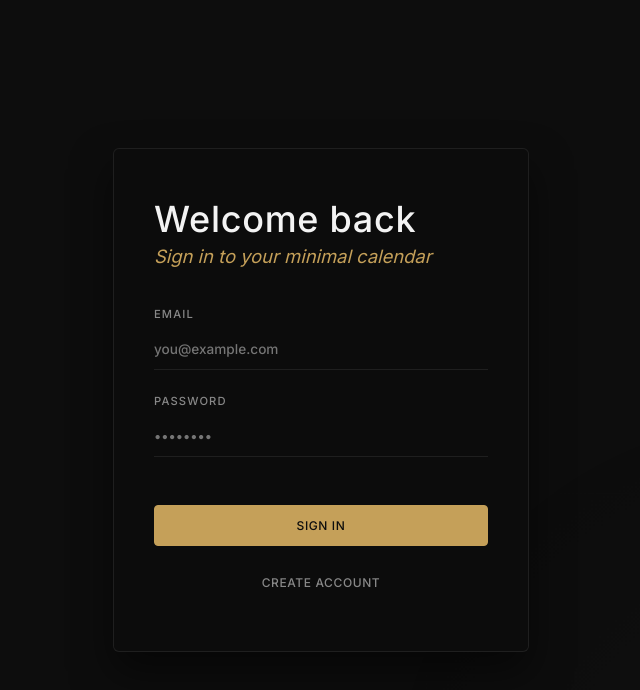
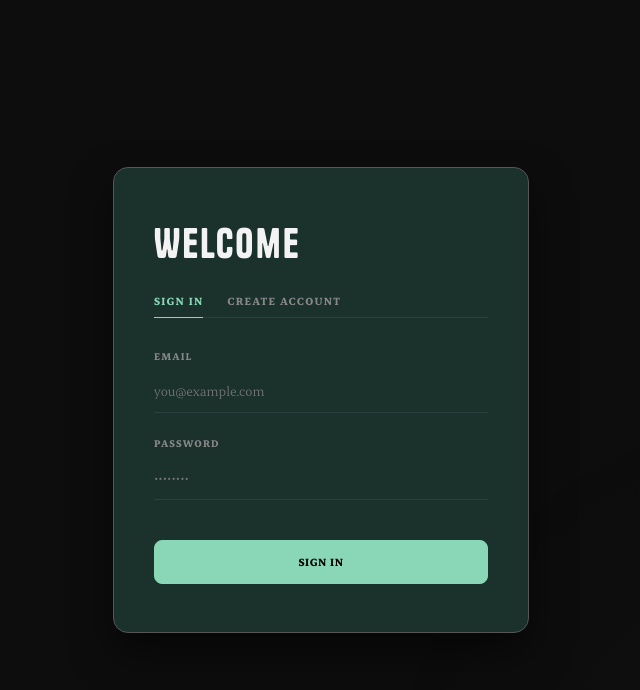
Before and after one commit to SimpleMindedMoron/minimal-calendar, a Next.js app: page /login in a window 1280 px wide. Shown: the top 690 px of the page, without its empty margins (319-959 px from the left). Built offline with nearby package versions, Linux system fonts and the light colour scheme; no server answers.

Commit message:
Update login form design

```diff
--- a/app/components/login-form/login-form.module.css
+++ b/app/components/login-form/login-form.module.css
@@ -2,35 +2,58 @@
   width: 100%;
   max-width: 26rem;
   padding: 3rem 2.5rem;
-  border: 1px solid var(--border);
-  border-radius: 6px;
-  background: var(--surface);
+  border: 1px solid #565656;
+  border-radius: 15px;
+  background: #1a312c;
   box-shadow: 0 20px 40px rgba(0, 0, 0, 0.5);
 }
 
 .title {
-  margin: 0 0 0.25rem;
+  margin: 0 0 0.5rem;
   color: var(--text-main);
-  font-family: var(--font-serif);
-  font-size: 2.25rem;
-  font-weight: 500;
-  letter-spacing: 0.02em;
+  font-family: var(--font-tanker);
+  font-size: 2.5rem;
+  font-weight: 300;
+  letter-spacing: 0.05em;
 }
 
-.subtitle {
-  margin: 0 0 2.5rem;
-  color: var(--gold);
-  font-family: var(--font-serif);
-  font-size: 1.15rem;
-  font-style: italic;
+.tabs {
+  display: flex;
+  gap: 1.5rem;
+  margin-top: 1.5rem;
+  margin-bottom: 2rem;
+  border-bottom: 1px solid var(--border);
+}
+
+.tab {
+  padding: 0 0 0.5rem;
+  border: none;
+  background: transparent;
+  color: var(--text-muted);
+  font-family: var(--font-erode-bold);
+  font-size: 0.75rem;
+  text-transform: uppercase;
+  letter-spacing: 0.1em;
+  cursor: pointer;
+  transition: all 0.3s var(--ease-cinematic);
+}
+
+.tab:hover {
+  color: var(--text-main);
+}
+
+.activeTab {
+  color: #89d7b7;
+  border-bottom: 1px solid #89d7b7;
+  margin-bottom: -1px;
 }
 
 .message {
   padding: 0.75rem 1rem;
   margin-bottom: 1.5rem;
   border-left: 2px solid;
+  font-family: var(--font-erode-regular);
   font-size: 0.8rem;
-  font-weight: 500;
 }
 
 .error {
@@ -40,9 +63,9 @@
 }
 
 .success {
-  border-color: var(--gold);
-  background: var(--gold-dim);
-  color: var(--gold);
+  border-color: #89d7b7;
+  background: rgba(137, 215, 183, 0.1);
+  color: #89d7b7;
 }
 
 .form {
@@ -54,8 +77,8 @@
   display: grid;
   gap: 0.5rem;
   color: var(--text-muted);
+  font-family: var(--font-erode-bold);
   font-size: 0.7rem;
-  font-weight: 500;
   letter-spacing: 0.1em;
   text-transform: uppercase;
 }
@@ -70,57 +93,37 @@
   outline: 0;
   background: transparent;
   color: var(--text-main);
-  font: inherit;
-  font-size: 0.85rem;
+  font-family: var(--font-erode-regular);
+  font-size: 0.9rem;
   transition: all 0.3s var(--ease-cinematic);
 }
 
 .field input:focus {
-  border-color: var(--gold);
+  border-color: #89d7b7;
 }
 
-.actions {
-  display: grid;
-  gap: 1rem;
-  padding-top: 1.5rem;
-}
-
-.signIn,
-.signUp {
+.submitButton {
   width: 100%;
-  padding: 0.75rem;
-  border-radius: 4px;
+  margin-top: 1rem;
+  padding: 0.85rem;
+  border: 1px solid #89d7b7;
+  border-radius: 8px;
+  background: #89d7b7;
+  color: #000;
+  font-family: var(--font-erode-bold);
   font-size: 0.75rem;
-  font-weight: 500;
   letter-spacing: 0.05em;
   text-transform: uppercase;
   cursor: pointer;
   transition: all 0.3s var(--ease-cinematic);
 }
 
-.signIn {
-  border: 1px solid var(--gold);
-  background: var(--gold);
-  color: var(--bg-dark);
+.submitButton:hover:not(:disabled) {
+  background: transparent;
+  color: #89d7b7;
 }
 
-.signIn:hover:not(:disabled) {
-  background: transparent;
-  color: var(--gold);
-}
-
-.signUp {
-  border: 1px solid transparent;
-  background: transparent;
-  color: var(--text-muted);
-}
-
-.signUp:hover:not(:disabled) {
-  color: var(--text-main);
-}
-
-.signIn:disabled,
-.signUp:disabled {
-  opacity: 0.4;
+.submitButton:disabled {
+  opacity: 0.5;
   cursor: not-allowed;
 }
--- a/app/components/login-form/login-form.tsx
+++ b/app/components/login-form/login-form.tsx
@@ -9,13 +9,50 @@ type Props = {
   onSignIn: (email: string, password: string) => Promise<void>;
   onSignUp: (email: string, password: string) => Promise<void>;
 };
+
 export function LoginForm({ loading, message, onSignIn, onSignUp }: Props) {
+  const [mode, setMode] = useState<"signin" | "signup">("signin");
   const [email, setEmail] = useState("");
   const [password, setPassword] = useState("");
+
+  const handleSubmit = (e: React.FormEvent) => {
+    e.preventDefault();
+    if (mode === "signin") {
+      void onSignIn(email, password);
+    } else {
+      void onSignUp(email, password);
+    }
+  };
+
   return (
     <div className={styles.card}>
-      <h1 className={styles.title}>Welcome back</h1>
-      <p className={styles.subtitle}>Sign in to your minimal calendar</p>
+      <h1 className={styles.title}>Welcome</h1>
+
+      <div className={styles.tabs}>
+        <button
+          type="button"
+          className={`${styles.tab} ${mode === "signin" ? styles.activeTab : ""}`}
+          onClick={() => {
+            setMode("signin");
+            setEmail("");
+            setPassword("");
+          }}
+        >
+          Sign In
+        </button>
+        <button
+          type="button"
+          className={`${styles.tab} ${mode === "signup" ? styles.activeTab : ""}`}
+          onClick={() => {
+            setMode("signup");
+            setEmail("");
+            setPassword("");
+          }}
+        >
+          Create Account
+        </button>
+      </div>
+
       {message && (
         <div
           className={`${styles.message} ${message.type === "error" ? styles.error : styles.success}`}
@@ -23,7 +60,8 @@ export function LoginForm({ loading, message, onSignIn, onSignUp }: Props) {
           {message.text}
         </div>
       )}
-      <form className={styles.form}>
+
+      <form onSubmit={handleSubmit} className={styles.form}>
         <label className={styles.field}>
           Email
           <input
@@ -44,24 +82,18 @@ export function LoginForm({ loading, message, onSignIn, onSignUp }: Props) {
             placeholder="••••••••"
           />
         </label>
-        <div className={styles.actions}>
-          <button
-            type="button"
-            disabled={loading}
-            onClick={() => void onSignIn(email, password)}
-            className={styles.signIn}
-          >
-            {loading ? "Loading..." : "Sign In"}
-          </button>
-          <button
-            type="button"
-            disabled={loading}
-            onClick={() => void onSignUp(email, password)}
-            className={styles.signUp}
-          >
-            Create Account
-          </button>
-        </div>
+
+        <button
+          type="submit"
+          disabled={loading}
+          className={styles.submitButton}
+        >
+          {loading
+            ? "Processing..."
+            : mode === "signin"
+              ? "Sign In"
+              : "Create Account"}
+        </button>
       </form>
     </div>
   );
--- a/package.json
+++ b/package.json
@@ -9,6 +9,7 @@
     "lint": "eslint"
   },
   "dependencies": {
+    "@supabase/ssr": "^0.12.4",
     "@supabase/supabase-js": "^2.112.3",
     "date-fns": "^4.4.0",
     "lucide-react": "^1.31.0",
```
Also changed, not shown: 1 other file (tests, documents, lock files or other folders).
